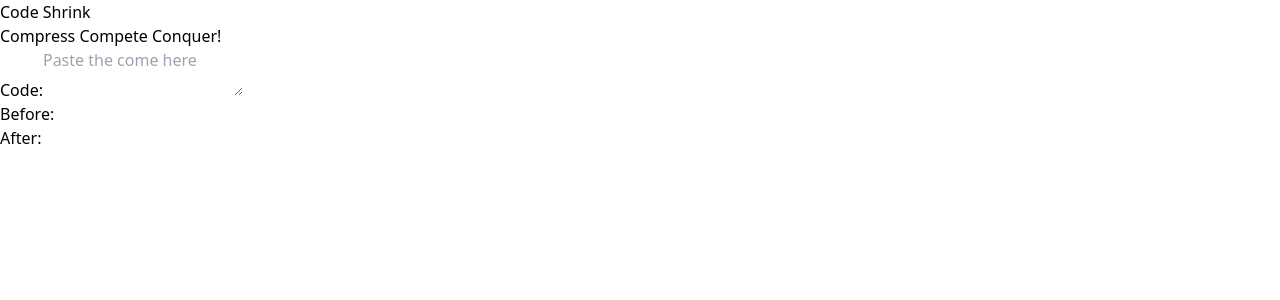
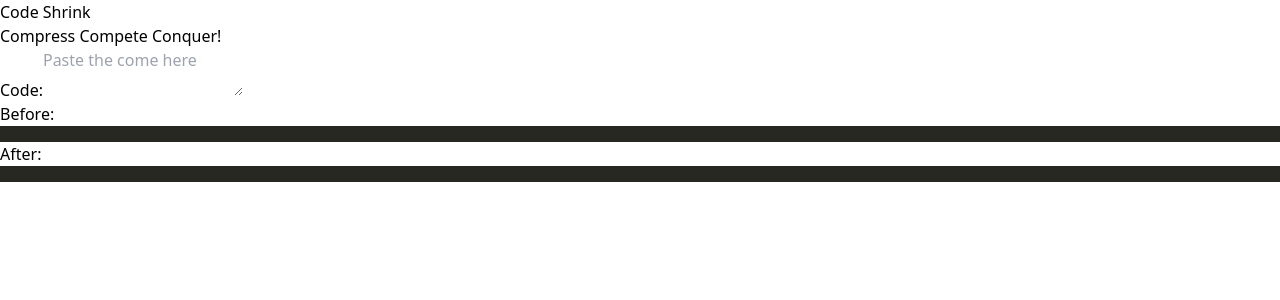
Before and after one commit to ManjiCoder/Code-Shrink, a React (Vite) app: page / in a window 1280 px wide. Shown: the top 300 px of the page. Built offline with nearby package versions, Linux system fonts and the light colour scheme.

Commit message:
highligher

```diff
--- a/package.json
+++ b/package.json
@@ -11,7 +11,8 @@
   },
   "dependencies": {
     "react": "^19.0.0",
-    "react-dom": "^19.0.0"
+    "react-dom": "^19.0.0",
+    "react-syntax-highlighter": "^15.6.1"
   },
   "devDependencies": {
     "@eslint/js": "^9.19.0",
--- a/src/pages/Home.jsx
+++ b/src/pages/Home.jsx
@@ -1,4 +1,6 @@
 import { useState } from 'react';
+import SyntaxHighlighter from 'react-syntax-highlighter';
+import { monokai } from 'react-syntax-highlighter/dist/esm/styles/hljs';
 import { appInfo } from '../constants/appInfo';
 
 export default function Home() {
@@ -26,16 +28,20 @@ export default function Home() {
           <label htmlFor='code' className='leading-7 text-xl font-medium'>
             Before:
           </label>
-          <pre className='mt-3 shadow-md rounded-md p-3 bg-slate-50'>
-            {code}
+          <pre className='mt-3 shadow-md rounded-md p-4 bg-slate-50'>
+            <SyntaxHighlighter language='html' style={monokai}>
+              {code}
+            </SyntaxHighlighter>
           </pre>
         </div>
         <div className='relative'>
           <label htmlFor='code' className='leading-7 text-xl font-medium'>
             After:
           </label>
-          <pre className='mt-3 shadow-md rounded-md p-3 bg-slate-50'>
-            {code}
+          <pre className='mt-3 shadow-md rounded-md p-4 bg-slate-50'>
+            <SyntaxHighlighter language='html' style={monokai}>
+              {code}
+            </SyntaxHighlighter>
           </pre>
         </div>
       </section>
```
Also changed, not shown: 1 other file (tests, documents, lock files or other folders).
